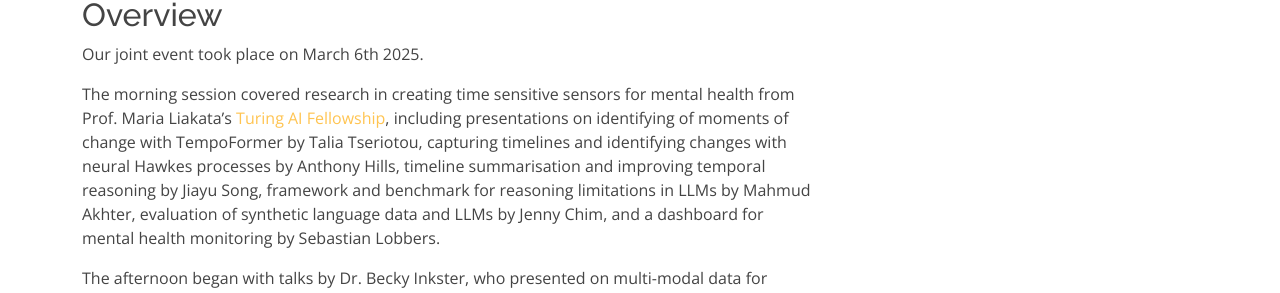
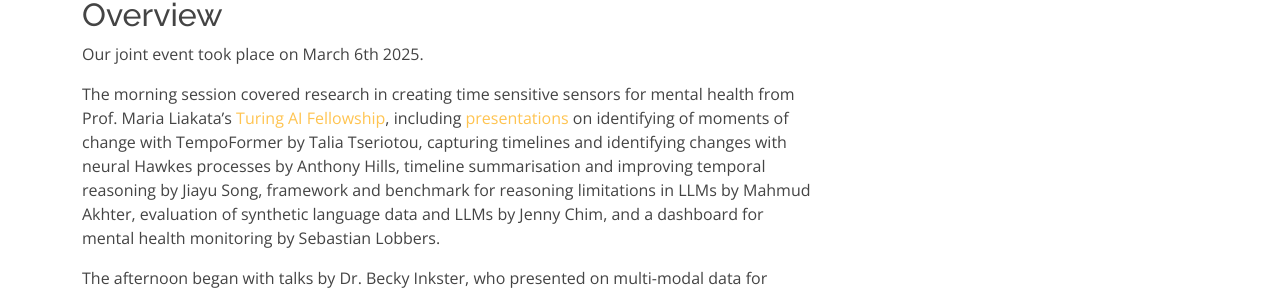
Before and after one commit to adsolve/adsolve.github.io, a Jekyll site: the page built from 2025-03-06-turing-ai-fellowship-mental-health-use-case.md, in a window 1280 px wide and 900 px high. Shown: the part 172-465 px from the top of the window. Built offline with Jekyll 4.4.1, drawn with Linux system fonts in a browser that asks for light colours; some of the changed lines change nothing that is shown.

Commit message:
April 2025 update - March joint event

```diff
--- a/_includes/2025-03-06-turing-ai-fellowship-mental-health-use-case.html
+++ b/_includes/2025-03-06-turing-ai-fellowship-mental-health-use-case.html
@@ -23,7 +23,7 @@
                     <p>The morning session covered research in creating time sensitive sensors for mental health from
                         Prof. Maria Liakata’s <a
                             href="https://www.turing.ac.uk/research/research-projects/time-sensitive-sensing-language-and-user-generated-content">Turing
-                            AI Fellowship</a>, including presentations on identifying of moments of
+                            AI Fellowship</a>, including <a href="https://drive.google.com/file/d/1O69qxsTJSG-ui5J-9MYw9LQ4iK2ggcZG/view?usp=sharing">presentations</a> on identifying of moments of
                         change with TempoFormer by Talia Tseriotou, capturing timelines and identifying changes with
                         neural Hawkes processes by Anthony Hills, timeline summarisation and improving temporal
                         reasoning by Jiayu Song, framework and benchmark for reasoning limitations in LLMs by Mahmud
```
